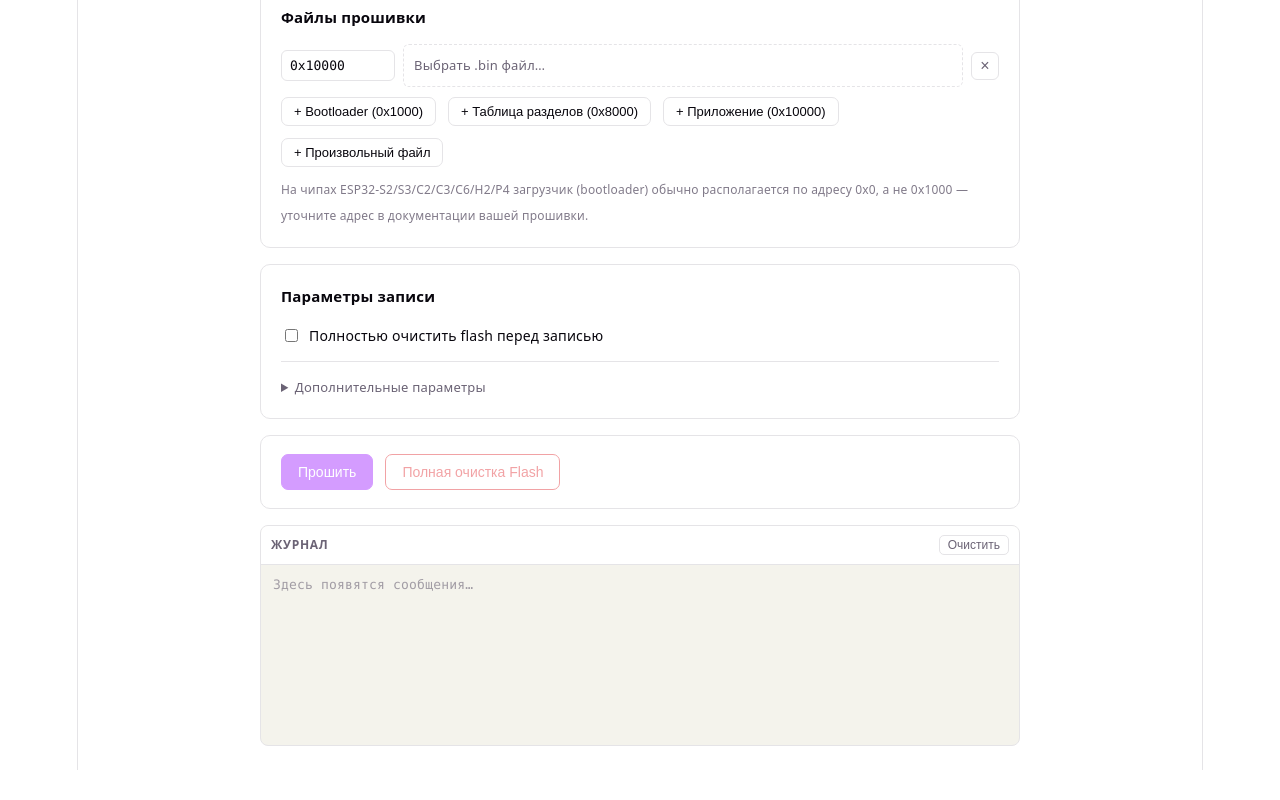
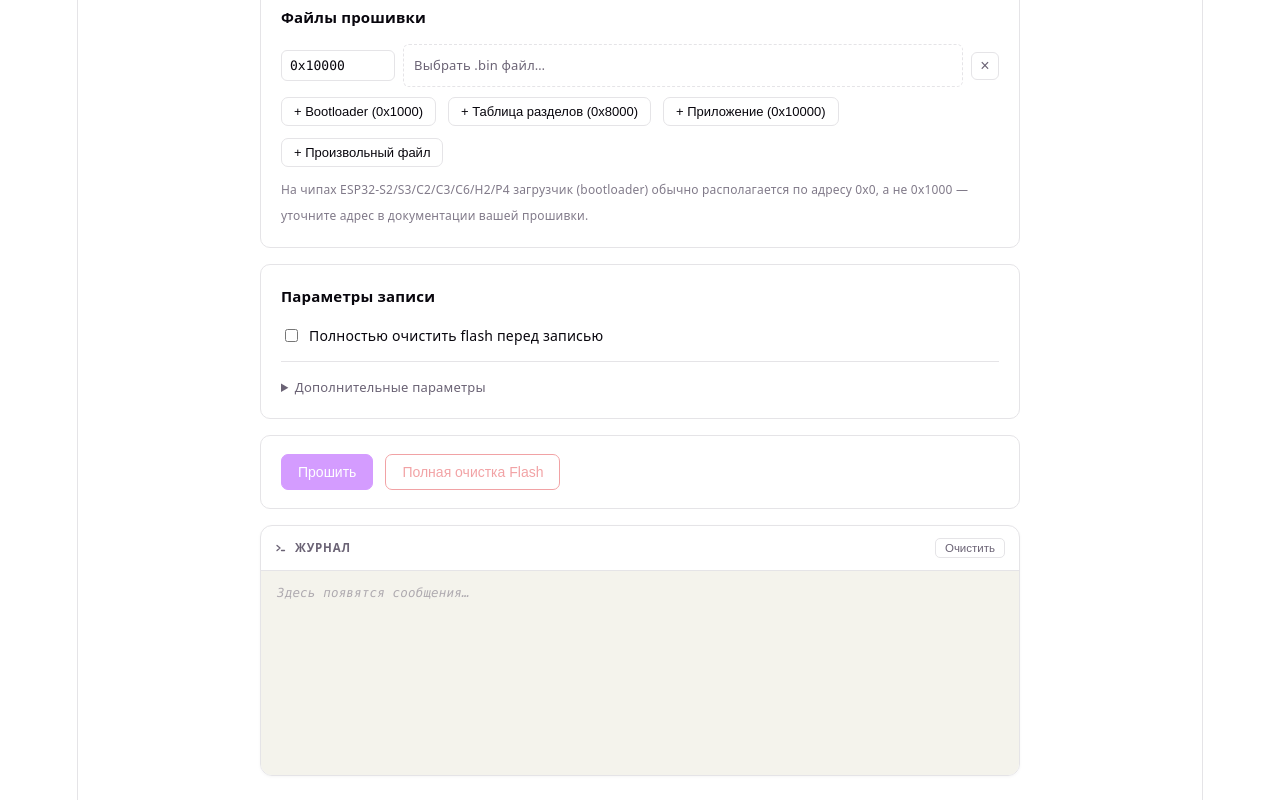
Before and after one commit to bmazurme/iot.try, a React (Vite) app in the folder client/: page / in a window 1280 px wide. Shown: the part 354-1154 px from the top of the page. Before the commit the page ends 1124 px from the top, so only its background shows below. Built offline with nearby package versions, Linux system fonts and the light colour scheme.

Commit message:
add: console

```diff
--- a/client/src/components/Console.css
+++ b/client/src/components/Console.css
@@ -2,36 +2,43 @@
   display: flex;
   flex-direction: column;
   border: 1px solid var(--border);
-  border-radius: 8px;
+  border-radius: 12px;
   overflow: hidden;
-  background: var(--code-bg);
+  box-shadow: 0 1px 3px rgba(0, 0, 0, 0.04);
 }
 
 .console-bar {
   display: flex;
   align-items: center;
   justify-content: space-between;
-  padding: 6px 10px;
+  padding: 9px 14px;
   border-bottom: 1px solid var(--border);
-  background: var(--bg);
+  background: var(--card-bg);
+}
+
+.console-bar-label {
+  display: flex;
+  align-items: center;
+  gap: 8px;
 }
 
 .console-title {
-  font-size: 12px;
-  font-weight: 600;
+  font-size: 11.5px;
+  font-weight: 650;
   text-transform: uppercase;
-  letter-spacing: 0.06em;
+  letter-spacing: 0.07em;
   color: var(--text);
 }
 
 .console-clear {
-  font-size: 12px;
-  padding: 2px 8px;
+  font-size: 11.5px;
+  padding: 3px 9px;
   border-radius: 5px;
   border: 1px solid var(--border);
   background: transparent;
   color: var(--text);
   cursor: pointer;
+  transition: all 0.15s;
 }
 
 .console-clear:hover {
@@ -41,33 +48,36 @@
 
 .console-body {
   flex: 1;
-  min-height: 160px;
-  max-height: 320px;
+  min-height: 180px;
+  max-height: 300px;
   overflow-y: auto;
-  padding: 10px 12px;
+  padding: 12px 16px;
   text-align: left;
   font-family: var(--mono);
-  font-size: 13px;
-  line-height: 1.5;
+  font-size: 12.5px;
+  line-height: 1.65;
+  color: var(--code-text);
+  background: var(--code-bg);
 }
 
 .console-placeholder {
   color: var(--text);
-  opacity: 0.6;
+  opacity: 0.5;
+  font-style: italic;
 }
 
 .console-line {
   white-space: pre-wrap;
   word-break: break-word;
-  color: var(--text-h);
+  color: var(--code-text);
 }
 
 .console-error {
-  color: #e5484d;
+  color: var(--danger);
 }
 
 .console-success {
-  color: #30a46c;
+  color: var(--success);
 }
 
 .console-pending {
--- a/client/src/components/Console.tsx
+++ b/client/src/components/Console.tsx
@@ -1,6 +1,6 @@
-import { useEffect, useRef } from "react";
-import type { LogLine } from "../types";
-import "./Console.css";
+import { useEffect, useRef } from 'react';
+import type { LogLine } from '../types';
+import './Console.css';
 
 interface ConsoleProps {
   lines: LogLine[];
@@ -19,7 +19,13 @@ export function Console({ lines, pending, onClear }: ConsoleProps) {
   return (
     <div className="console">
       <div className="console-bar">
-        <span className="console-title">Журнал</span>
+        <div className="console-bar-label">
+          <svg width="12" height="12" viewBox="0 0 12 12" fill="none">
+            <path d="M2 3.5L5 6l-3 2.5" stroke="var(--text)" strokeWidth="1.3" strokeLinecap="round" strokeLinejoin="round" />
+            <path d="M6.5 8.5h3" stroke="var(--text)" strokeWidth="1.3" strokeLinecap="round" />
+          </svg>
+          <span className="console-title">Журнал</span>
+        </div>
         {onClear && (
           <button type="button" className="console-clear" onClick={onClear}>
             Очистить
```
